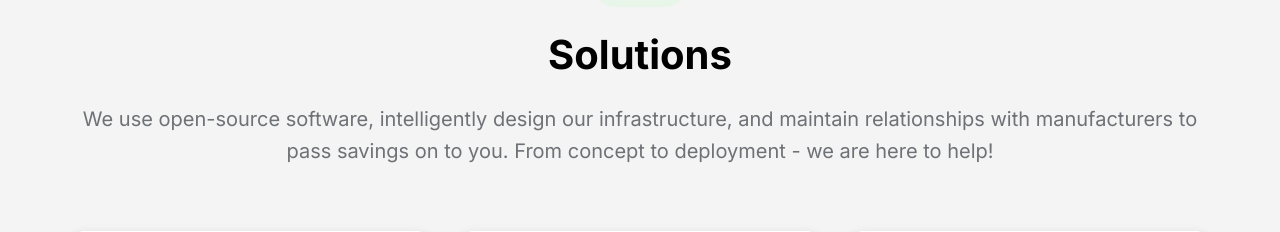
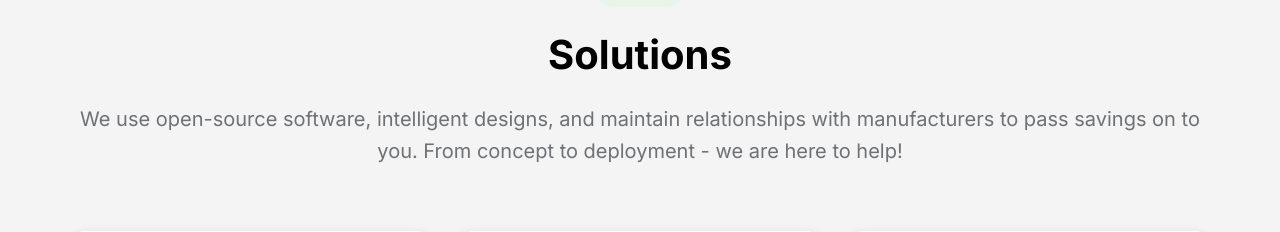
Before and after one commit to marbalino/Sky-Sense, a Django app: page / in a window 1280 px wide. Shown: the part 3953-4185 px from the top of the page. Run offline with Django 4.2, Linux system fonts and the light colour scheme.

Commit message:
Update index.html

```diff
--- a/main/templates/index.html
+++ b/main/templates/index.html
@@ -380,7 +380,7 @@
         <div class="section-header">
             <span class="section-badge">Services</span>
             <h2>Solutions</h2>
-            <p>We use open-source software, intelligently design our infrastructure, and maintain relationships with manufacturers to pass savings on to you. From concept to deployment - we are here to help!</p>
+            <p>We use open-source software, intelligent designs, and maintain relationships with manufacturers to pass savings on to you. From concept to deployment - we are here to help!</p>
         </div>
 
         <div class="services-grid">
```
